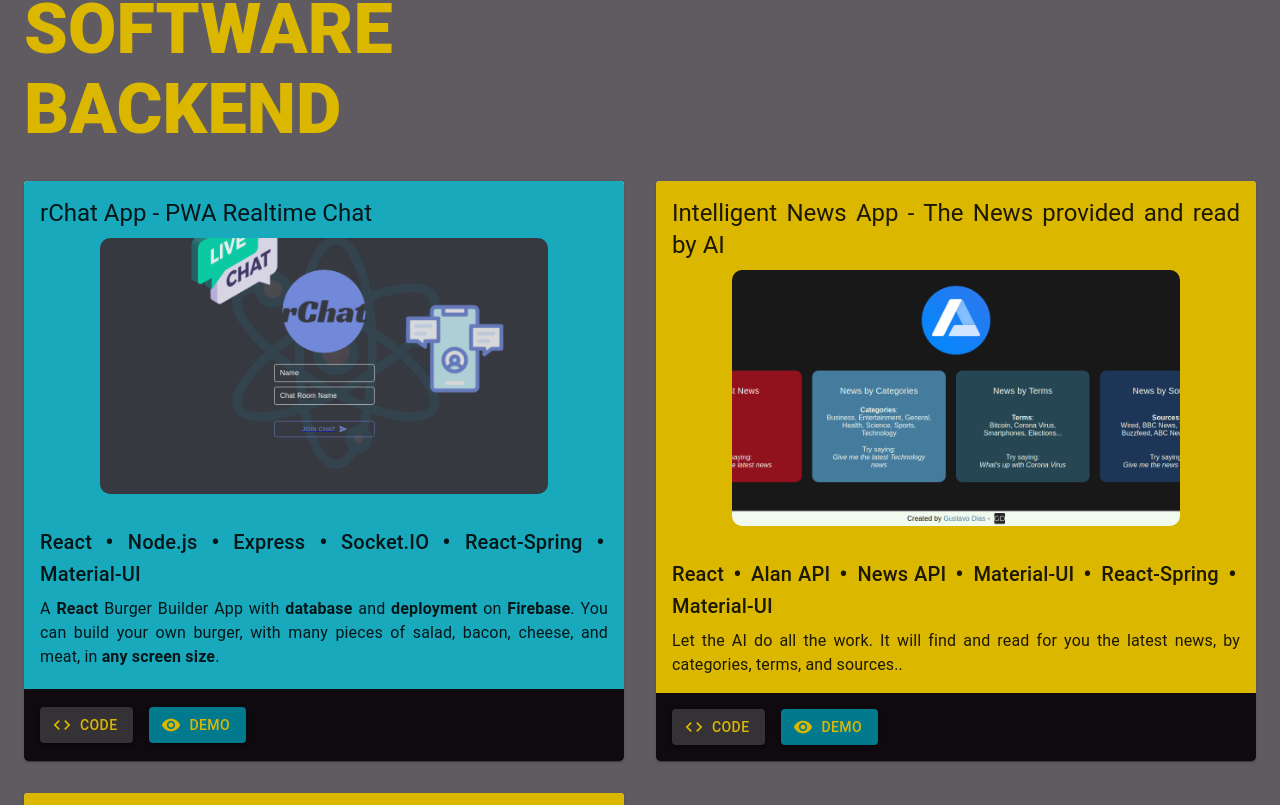
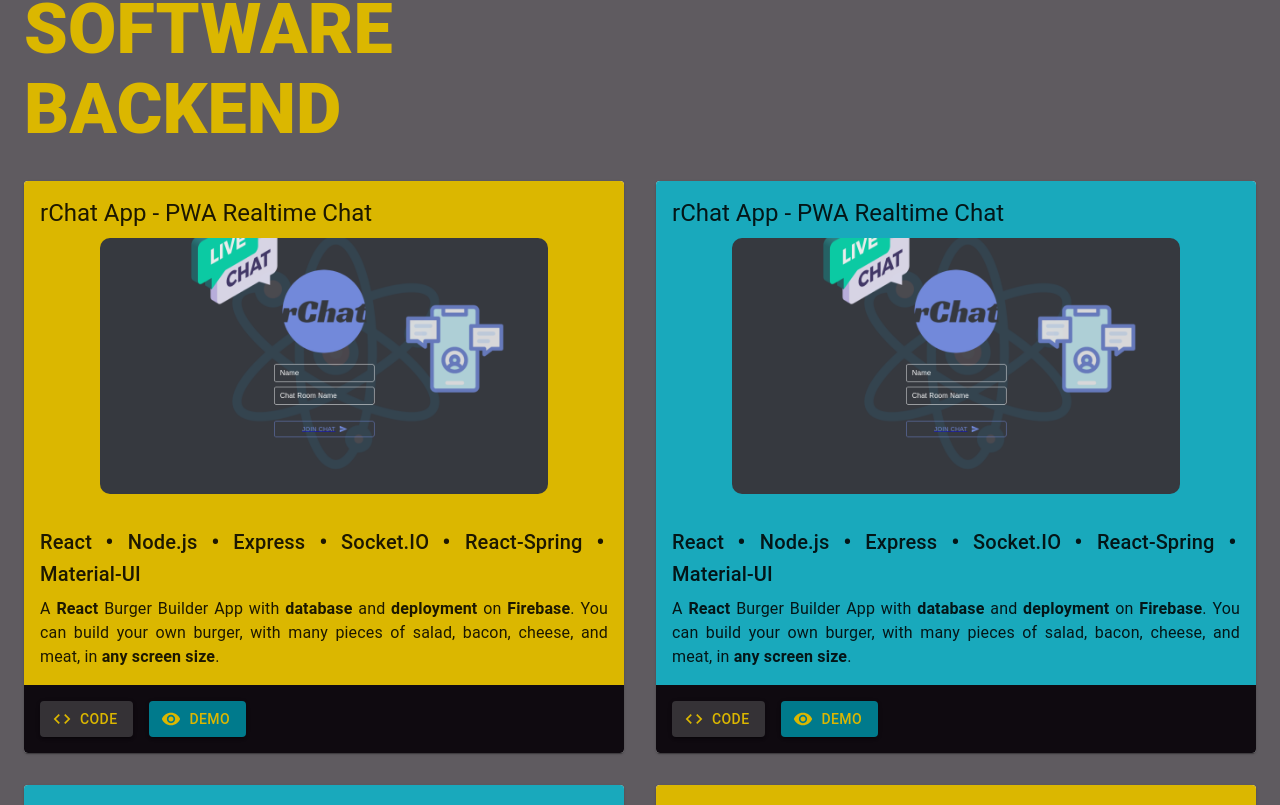
Before and after one commit to gustavdias/portfolio-v7, a React (Create React App) app: page / in a window 1280 px wide. Shown: the part 752-1557 px from the top of the page. Built offline with nearby package versions, Linux system fonts and the light colour scheme.

Commit message:
add new project

```diff
--- a/src/components/MainProjects/MainProjects.js
+++ b/src/components/MainProjects/MainProjects.js
@@ -135,6 +135,75 @@
                 </Typography>
               </Grid>
 
+
+
+               {/* Card 0 chat */}
+               <Grid item key={0} xs={12} sm={6} md={6}>
+                <Card className={classes.card}>
+                  <CardActionArea
+                    target="_blank"
+                    rel="noopener noreferrer"
+                    href="https://youburger.netlify.app/"
+                  >
+                    <CardContent
+                      className={`${classes.cardContent} ${classes.cardYellow}`}
+                    >
+                      <Typography
+                        color="inherit"
+                        gutterBottom
+                        variant="h5"
+                        component="h2"
+                      >
+                        rChat App - PWA Realtime Chat
+                      </Typography>
+                      <MainCard card="card2" divided="4" />
+                    </CardContent>
+                  </CardActionArea>
+                  <CardContent
+                    className={`${classes.cardContent} ${classes.cardYellow}`}
+                  >
+                    <Typography gutterBottom variant="h6" component="h2">
+                      React {bull} Node.js {bull} Express {bull} Socket.IO{" "}
+                      {bull} React-Spring {bull} Material-UI
+                    </Typography>
+                    <Typography>
+                      A <strong>React</strong> Burger Builder App with{" "}
+                      <strong>database</strong> and <strong>deployment</strong>{" "}
+                      on <strong>Firebase</strong>. You can build your own
+                      burger, with many pieces of salad, bacon, cheese, and
+                      meat, in <strong>any screen size</strong>.
+                    </Typography>
+                  </CardContent>
+                  <CardActions
+                    className={`${classes.cardContent} ${classes.cardBlack}`}
+                  >
+                    <Button
+                      variant="contained"
+                      color="primary"
+                      className={classes.button}
+                      target="_blank"
+                      rel="noopener noreferrer"
+                      href="https://github.com/gustavdias/burger"
+                      startIcon={<CodeIcon />}
+                    >
+                      CODE
+                    </Button>
+
+                    <Button
+                      color="secondary"
+                      variant="contained"
+                      className={classes.button}
+                      target="_blank"
+                      rel="noopener noreferrer"
+                      href="https://youburger.netlify.app/"
+                      startIcon={<VisibilityIcon />}
+                    >
+                      DEMO
+                    </Button>
+                  </CardActions>
+                </Card>
+              </Grid>
+
               {/* Card 1 chat */}
               <Grid item key={0} xs={12} sm={6} md={6}>
                 <Card className={classes.card}>
@@ -202,7 +271,7 @@
                 </Card>
               </Grid>
 
-              {/* Card 2 AI Yellow */}
+              {/* Card 2 AI Blue */}
               <Grid item key={0} xs={12} sm={6} md={6}>
                 <Card className={classes.cardWhite}>
                   <CardActionArea
@@ -211,7 +280,7 @@
                     href="https://intelligent-news.netlify.app/"
                   >
                     <CardContent
-                      className={`${classes.cardContent} ${classes.cardYellow}`}
+                      className={`${classes.cardContent} ${classes.cardBlue}`}
                     >
                       <Typography
                         color="inherit"
@@ -225,7 +294,7 @@
                     </CardContent>
                   </CardActionArea>
                   <CardContent
-                    className={`${classes.cardContent} ${classes.cardYellow}`}
+                    className={`${classes.cardContent} ${classes.cardBlue}`}
                   >
                     <Typography gutterBottom variant="h6" component="h2">
                       React {bull} Alan API {bull} News API {bull} Material-UI{" "}
```
